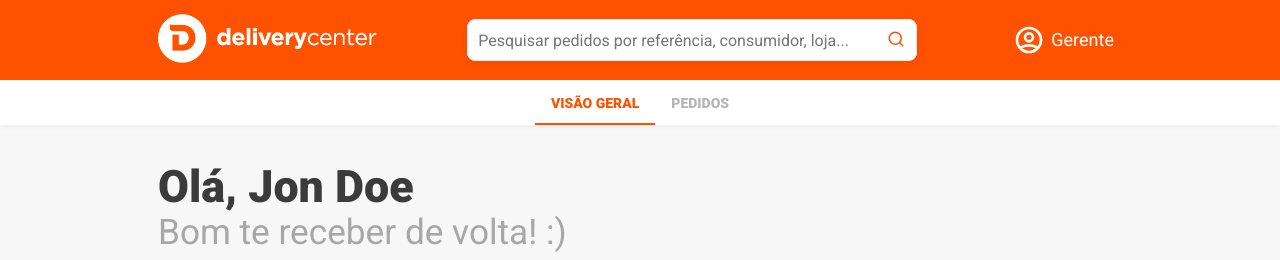
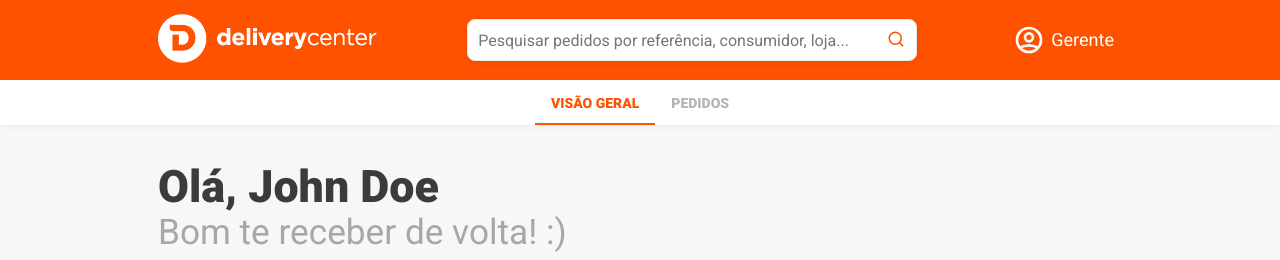
Before and after one commit to vinicoder/delivery-center, a React (Create React App) app: page / in a window 1280 px wide. Shown: the top 260 px of the page. Built offline with nearby package versions, Linux system fonts and the light colour scheme; no server answers; sample sign-in values are in the browser's storage.

Commit message:
fix: change example name to correct

```diff
--- a/src/pages/Dashboard/index.tsx
+++ b/src/pages/Dashboard/index.tsx
@@ -148,7 +148,7 @@ const Dashboard: React.FC = () => {
       <Container>
         <div className="container">
           <div className="section-header" tabIndex={0}>
-            <h1 className="section-title">Olá, Jon Doe</h1>
+            <h1 className="section-title">Olá, John Doe</h1>
             <h4 className="section-title section-title-thin text-secondary">
               Bom te receber de volta! :)
             </h4>
```
